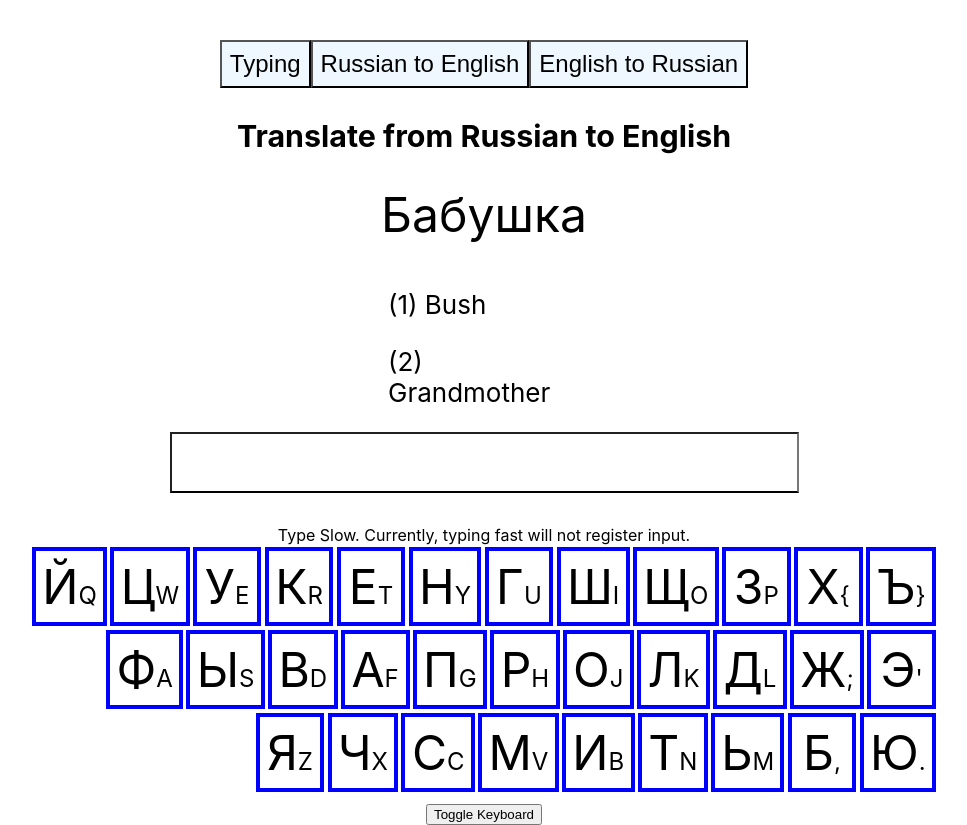
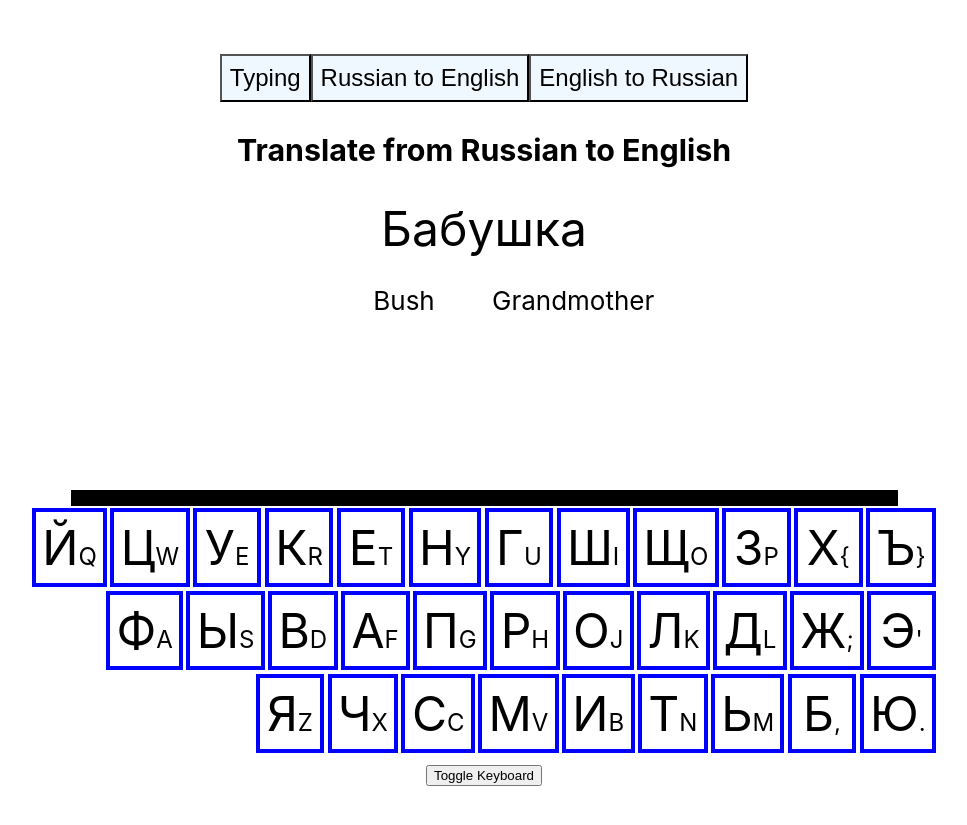
Before and after one commit to DarienSR/Learn-Russian, a React (Create React App) app: page / in a window 1280 px wide. Both pictures are taken after a click on the button "Russian to English". Shown: the whole page, without its empty margins (156-1123 px from the left). After the commit the page ends 800 px from the top, so only its background shows below. Built offline with nearby package versions, Linux system fonts and the light colour scheme.

Commit message:
Fixed typing bug not registering input. Cleared input when mode has been switched.

```diff
--- a/src/features/keyboard/Keyboard.js
+++ b/src/features/keyboard/Keyboard.js
@@ -1,17 +1,17 @@
-import React from 'react';
+import React, { useState } from 'react';
 import { useSelector, useDispatch } from 'react-redux';
 import {
   highlight,
   selectKey,
-  answer,
+  userAnswer,
   keyboardType,
-  subtractFromAnswer,
   toggleKeyboard,
   resetAnswer
 } from "./keyboardSlice";
 
 import {
-  validate
+  validate,
+  Answer
 } from "../wordbank/wordbankSlice"
 
 
@@ -21,29 +21,30 @@ export function Keyboard() {
   const dispatch = useDispatch();
   const currentKey = useSelector(selectKey);
   const KeyboardType = useSelector(keyboardType);
-  const displayAnswer = useSelector(answer).join(''); // takes the array, joins it and removes the commas. ['h','i'] -> hi
+  const answer = useSelector(Answer);
   const layout = CreateKeyboard();
+  let userInput = useSelector(userAnswer);
 
-  const handleKeyDown = (event) => {
-    window.onkeydown = null; // take away eventhandler on key down while processing key press. Prevents multiple firing
-    const eventKey = event.key;
-    HandleSpecialKeys(event, dispatch, displayAnswer);
-    DetermineLetter(eventKey, layout, dispatch);
+  function useInput({ type /*...*/ }) {
+    let [value, setValue] = useState("");
+    // update answer and highlight most recently pressed key
+    const input = <input id={styles.input} value={userInput} onChange={e => dispatch(highlight(e.target.value))} type={type} />;
+
+
+    // check to see if input is correct.
+    if(userInput === answer) {
+      dispatch(validate(userInput));
+      // reset input to blank
+      dispatch(resetAnswer());
+    }
+    return [value, input];
   }
 
   const handleKeyboardToggle = () => {
     dispatch(toggleKeyboard());
   }
 
-  // Prevents multiple firing of keypress
-  document.onkeyup = function() {
-    handleKeyDown();
-  };
 
-  // Prevents multiple firing of keypress
-  document.onkeyup = function() {
-     window.onkeydown = handleKeyDown;
-  };
 
   const keys = layout.map((row) =>
     <div
@@ -63,10 +64,15 @@ export function Keyboard() {
     </div>
   );
 
+
+  const [, ansInput] = useInput({ type: "text" });
+
   return (
     <div>
-      <input className={styles.display} value={ displayAnswer } />
-      <p className={styles.note}>Type Slow. Currently, typing fast will not register input.</p>
+      <div>
+        {ansInput}
+      </div>
+
       <div>
         { keys }
       </div>
@@ -79,36 +85,7 @@ export function Keyboard() {
 // -------------------------
 // ---  HELPER FUNCTIONS ---
 // -------------------------
-function HandleSpecialKeys(event, dispatch, displayAnswer) {
-  const BACKSPACE = 8;
-  const SPACE = 32;
-  const ENTER = 13;
-  switch(event.keyCode) {
-    case BACKSPACE:
-      dispatch(subtractFromAnswer());
-      break;
-    case SPACE:
-      dispatch(highlight(" "));
-      break;
-    case ENTER:
-      dispatch(validate(displayAnswer));
-      dispatch(resetAnswer());
-      break;
-    default:
-      break;
-  }
-}
 
-function DetermineLetter(eventKey, layout, dispatch) {
-  for(let row = 0; row < layout.length; row++) {
-    for(let key = 0; key < layout[row].length; key++) {
-      if(eventKey.toUpperCase() === layout[row][key].russian || eventKey.toUpperCase() === layout[row][key].english) {
-        dispatch(highlight(eventKey));
-        return;
-      }
-    }
-  }
-}
 
 function DetermineKeyboardLayout(english, russian, className, KeyboardType) {
   switch(KeyboardType) {
--- a/src/features/keyboard/Keyboard.module.css
+++ b/src/features/keyboard/Keyboard.module.css
@@ -20,7 +20,7 @@
 .display {
   margin: 2rem auto;
   font-size: 3rem;
-  color: red;
+  color: rgb(20, 17, 17);
   border-bottom: 2px solid black;
 }
 
@@ -32,3 +32,10 @@
   font-size: 1rem;
   margin: 0;
 }
+
+#input {
+  font-size: 4rem;
+  border: none;
+  border-bottom: 1rem black solid;
+  outline: none;
+}
--- a/src/features/keyboard/keyboardSlice.js
+++ b/src/features/keyboard/keyboardSlice.js
@@ -4,20 +4,14 @@ export const keyboardSlice = createSlice({
   name: "keyboard",
   initialState: {
     selectedKey: "",
-    answer: [],
+    userAnswer: "",
     keyboardType: 0,
   },
   reducers: {
     highlight: (state, action) => {
-      state.selectedKey = action.payload;
-      state.answer.push(action.payload)
-    },
-    addToAnswer: (state) => {
-      state.answer.push(state.selectedKey)
-    },
-    subtractFromAnswer: (state) => {
-      // remove the last character from the word
-      state.answer.pop();
+      // get the last key pressed for highlighting on the keyboard
+      state.selectedKey = action.payload.slice(-1);
+      state.userAnswer = action.payload;
     },
     toggleKeyboard: (state) => {
       if(state.keyboardType === 2) {
@@ -28,16 +22,16 @@ export const keyboardSlice = createSlice({
       state.keyboardType++;
     },
     resetAnswer: (state) => {
-      state.answer = [];
+      state.userAnswer = "";
     }
   }
 });
 
-export const { highlight, subtractFromAnswer, toggleKeyboard, resetAnswer } = keyboardSlice.actions;
+export const { highlight, toggleKeyboard, resetAnswer} = keyboardSlice.actions;
 
 // being pulled from our store
 export const selectKey = state => state.keyboard.selectedKey;
-export const answer = state => state.keyboard.answer;
+export const userAnswer = state => state.keyboard.userAnswer;
 export const keyboardType = state => state.keyboard.keyboardType;
 
 export default keyboardSlice.reducer;
--- a/src/features/wordbank/Wordbank.js
+++ b/src/features/wordbank/Wordbank.js
@@ -9,6 +9,8 @@ import {
   SetIndex,
   Mode
 } from "./wordbankSlice";
+
+import { resetAnswer } from "../keyboard/keyboardSlice";
 
 export function Wordbank() {
   const dispatch = useDispatch();
@@ -23,6 +25,8 @@ export function Wordbank() {
       dispatch(UpdateMode(1))
     if(e.target.textContent === "English to Russian")
       dispatch(UpdateMode(2))
+
+    dispatch(resetAnswer());
   }
 
   let display;
@@ -62,7 +66,7 @@ function DefineDisplay(mode, display, setIndex, set, handleUpdateMode) {
         <div className={styles.list}>
           {
             set[setIndex].english.map((word, count) =>
-              <p> ({count + 1}) {word} </p>
+              <p key={count} className={styles.word}> {word} </p>
             )
           }
         </div>
@@ -75,7 +79,7 @@ function DefineDisplay(mode, display, setIndex, set, handleUpdateMode) {
         <div className={styles.list}>
           {
             set[setIndex].russian.map((word, count) =>
-            <p> ({count + 1}) { word } </p>
+            <p key={count} className={styles.word}>  { word } </p>
             )
           }
         </div>
--- a/src/features/wordbank/Wordbank.module.css
+++ b/src/features/wordbank/Wordbank.module.css
@@ -14,10 +14,19 @@
 }
 
 .list {
-  text-align: left;
-  width: 30%;
+  display: flex;
+  flex-direction: row;
+  text-align: center;
+  width: 50%;
   margin: 0 auto;
   padding: 1rem;
+  flex-wrap: wrap;
+}
+
+.word {
+  margin: 0.5rem;
+  width: 45%;
+  justify-content: space-evenly;
 }
 
 .button {
--- a/src/features/wordbank/wordbankSlice.js
+++ b/src/features/wordbank/wordbankSlice.js
@@ -1,11 +1,14 @@
 import { createSlice } from '@reduxjs/toolkit';
+import { resetAnswer } from "../keyboard/keyboardSlice";
+
 
 export const wordbankSlice = createSlice({
   name: "wordbank",
   initialState: {
     set: GenerateSet(0),
     setIndex: 0,
-    mode: 0
+    mode: 0,
+    answer: null
   },
   reducers: {
     UpdateMode: (state, action) => {
@@ -13,22 +16,27 @@ export const wordbankSlice = createSlice({
       state.setIndex = 0;
       state.set = GenerateSet(action.payload);
       state.mode = action.payload;
+      state.answer = state.mode === 0 ? state.set[state.setIndex].russian : state.set[state.setIndex].answer;
     },
 
     validate: (state, action) => {
       let verifyAnswer;
+
       state.mode === 0 ? verifyAnswer = state.set[state.setIndex].russian : verifyAnswer = state.set[state.setIndex].answer;
-
       if(action.payload === verifyAnswer) {
+        // Move on to the next question.
         if(state.setIndex < state.set.length - 1) {
           state.setIndex++;
-        } else {
+          state.answer = state.mode === 0 ? state.set[state.setIndex].russian : state.set[state.setIndex].answer;
+        } else { // finsihed all the questions. Go to the start
           state.setIndex = 0;
+          state.answer = state.mode === 0 ? state.set[state.setIndex].russian : state.set[state.setIndex].answer;
         }
+        // Notify whether it is correct or wrong.
       }
-
     }
   },
+
 });
 
 export const { UpdateMode, handleChange, validate } = wordbankSlice.actions;
@@ -36,31 +44,48 @@ export const { UpdateMode, handleChange, validate } = wordbankSlice.actions;
 export const Set = state => state.wordbank.set;
 export const SetIndex = state => state.wordbank.setIndex;
 export const Mode = state => state.wordbank.mode;
+export const Answer = state => state.wordbank.answer;
 
 
 export default wordbankSlice.reducer;
 
+// HELPER FUNCTIONS
+
 function GenerateSet(mode) {
   let set = [];
   if(mode === 0) {
-    set = [
-      { russian: "Бабушка дома", english: "Grandmother is at home" },
-      { russian: "Как тебя зовут?", english: "What is your name?" }
-    ]
+    set = GenerateSentencesForTyping();
   }
 
   if(mode === 1) {
-    set = [
-      { russian: "Бабушка", answer: "Grandmother", english: ["Bush", "Grandmother"] },
-      { russian: "зовут", answer: "name", english: ["name", "flute"] },
-    ]
+    set = GenerateRussianToEnglish();
   }
 
   if(mode === 2) {
-    set = [
-      { russian: ["Бабушка", "зовут", "дома"], answer: "Бабушка", english: "Grandmother" },
-      { russian: ["Бабушка", "зовут", "дома"], answer: "дома", english: "Home" },
-    ]
+    set = GenerateEnglishToRussian();
   }
   return set;
 }
+
+function GenerateSentencesForTyping() {
+  return [
+    { russian: "Бабушка дома", english: "Grandmother is at home" },
+    { russian: "Как тебя зовут?", english: "What is your name?" }
+  ]
+}
+
+function GenerateRussianToEnglish() {
+  // russian: what you're translating, answer: answer, english: options to pick from
+  return [
+    { russian: "Бабушка", answer: "Grandmother", english: ["Bush", "Grandmother"] },
+  { russian: "зовут", answer: "name", english: ["name", "flute"] },
+  ]
+}
+
+function GenerateEnglishToRussian() {
+  // russian: choices,  answer: what user should input, english: translation
+  return [
+    { russian: ["Бабушка", "зовут", "дома", "Кот"], answer: "Бабушка", english: "Grandmother" },
+    { russian: ["Бабушка", "зовут", "дома"], answer: "дома", english: "Home" },
+  ]
+}
```
